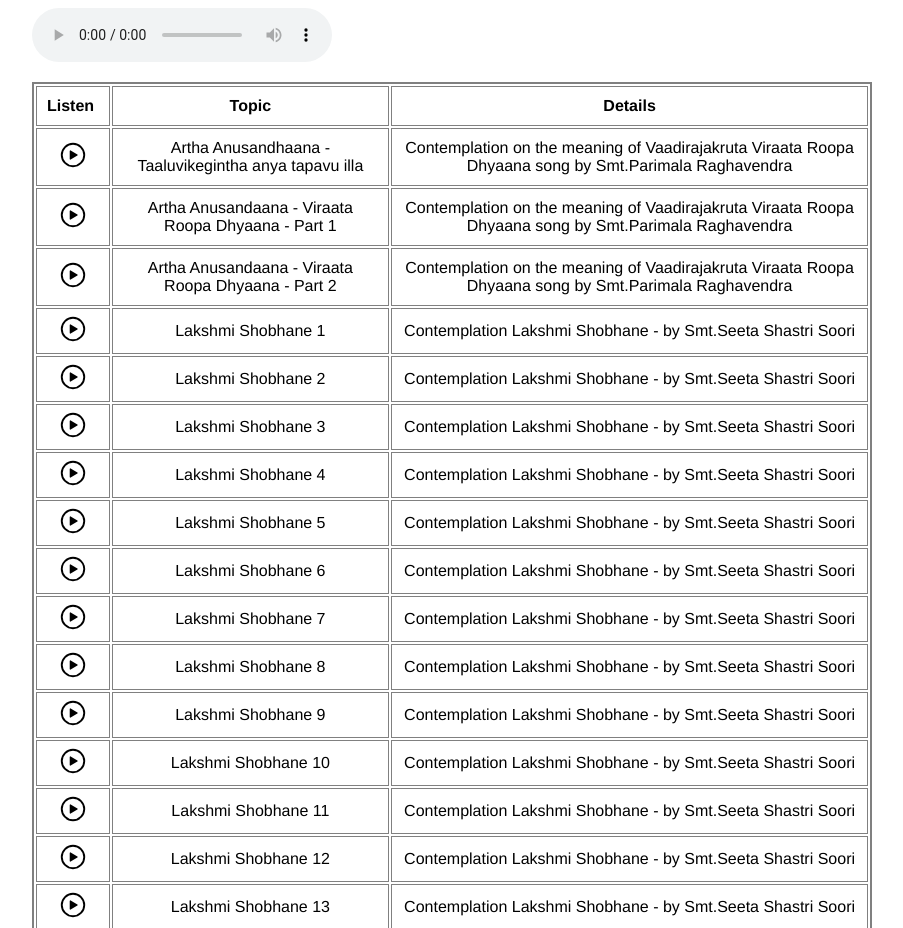
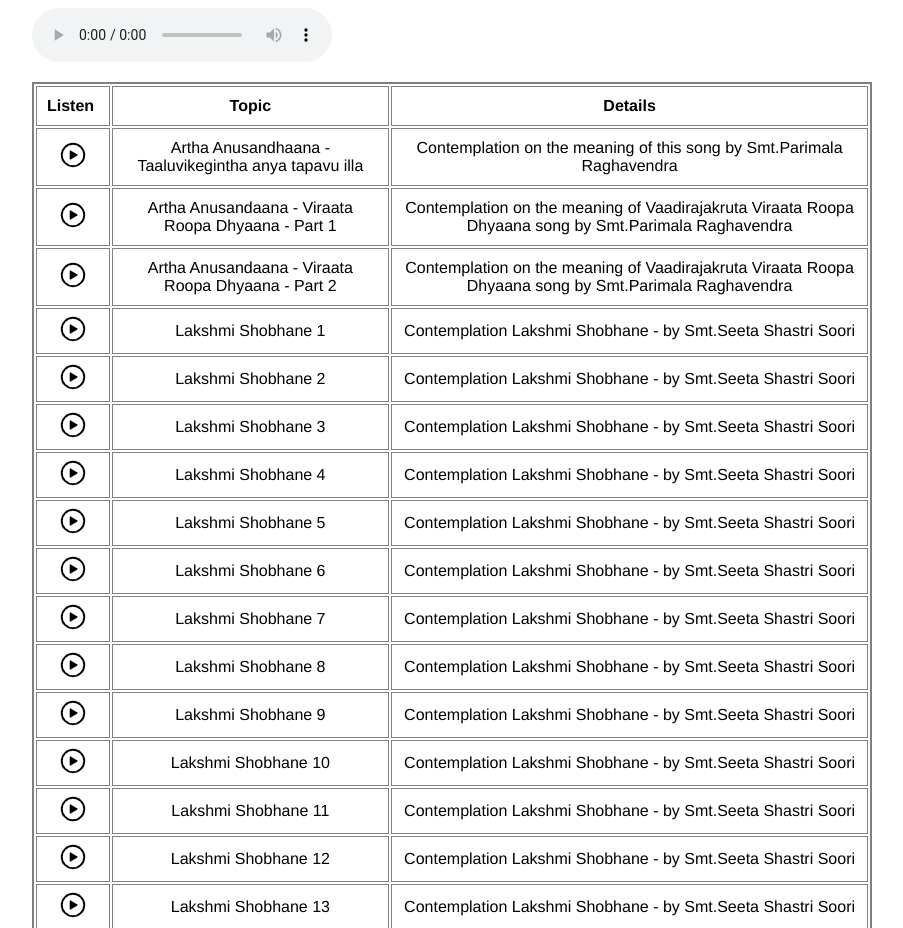
Before and after one commit to savitha18/Vadirajaru, a React (Create React App) app: page / in a window 1280 px wide. Shown: the part 960-1888 px from the top of the page, without its empty margins (38-941 px from the left). Built offline with nearby package versions, Linux system fonts and the light colour scheme.

Commit message:
add taluvike

```diff
--- a/public/index.html
+++ b/public/index.html
@@ -3,7 +3,6 @@
   <head>
     <meta charset="utf-8" />
     <link rel="icon" href="%PUBLIC_URL%/favicon.ico" />
-    <script src="https://cdn.polyfill.io/v2/polyfill.min.js?features=Intl.~locale.en"></script>
     <meta name="viewport" content="width=device-width, initial-scale=1" />
     <meta name="theme-color" content="#000000" />
     <meta
--- a/src/HomePage/index.js
+++ b/src/HomePage/index.js
@@ -221,7 +221,7 @@ class HomePage extends Component{
                         <tr>
                             <td><img src={playImg} onClick={() => this.setState({ chintaneAudioSource: files.taluvike})} /></td>
                             <td>Artha Anusandhaana - Taaluvikegintha anya tapavu illa</td>
-                            <td>Contemplation on the meaning of Vaadirajakruta Viraata Roopa Dhyaana song by Smt.Parimala Raghavendra</td>
+                            <td>Contemplation on the meaning of this song by Smt.Parimala Raghavendra</td>
                         </tr>
                         <tr>
                             <td><img src={playImg} onClick={() => this.setState({ chintaneAudioSource: files.viraata1})} /></td>
```
